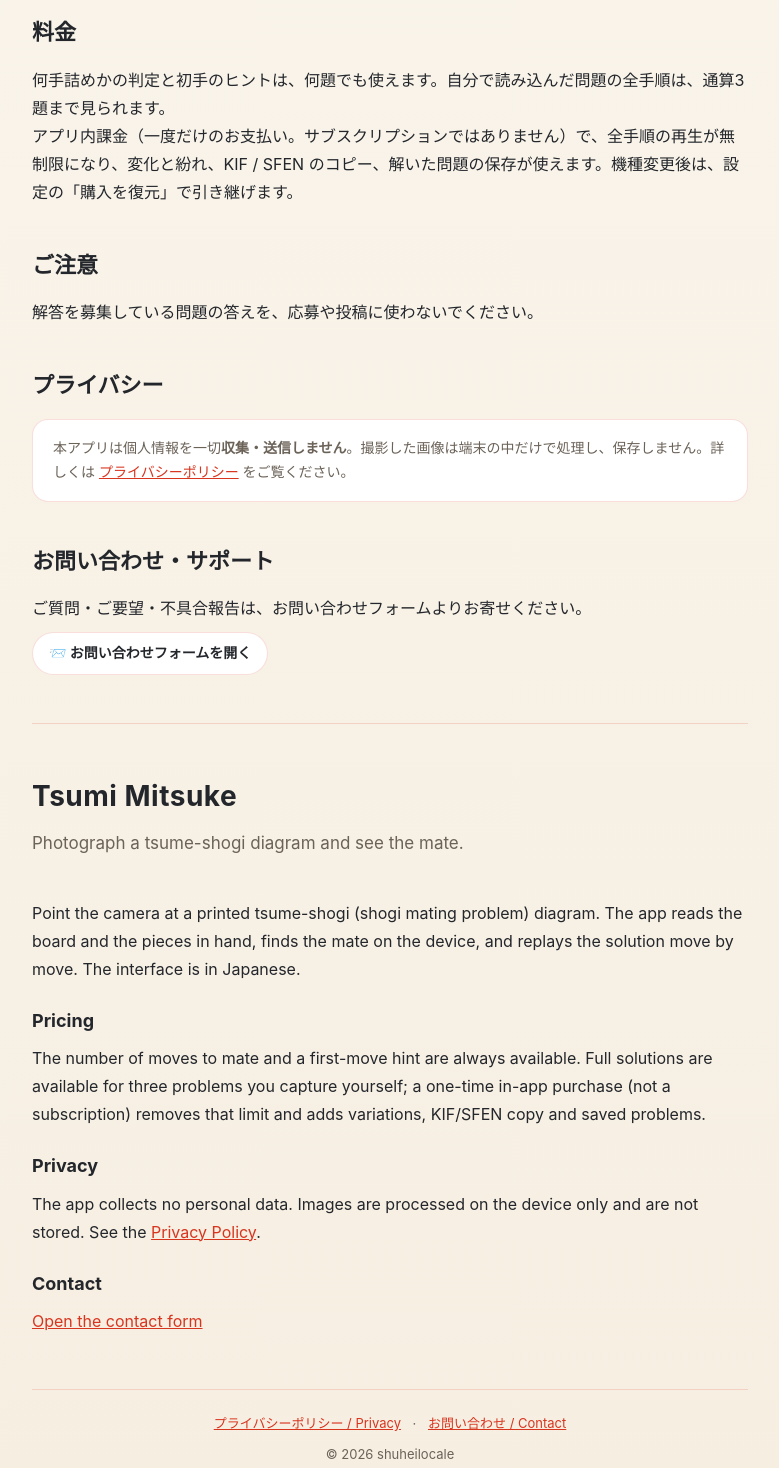
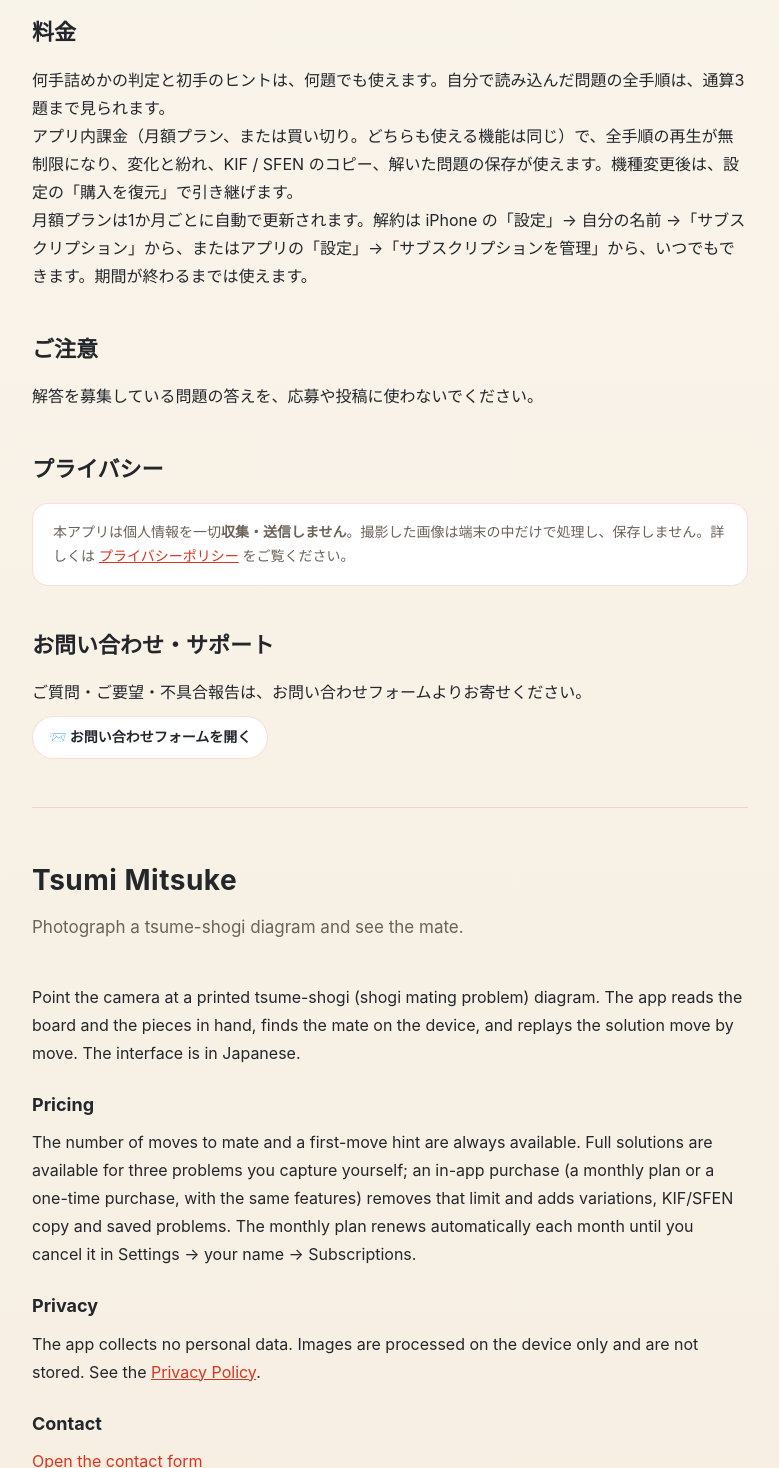
Before and after one commit to shuheilocale/shuheilocale.github.io, a plain HTML site: page tsumimitsuke/index.html in a window 1280 px wide. Shown: the part 2200-3668 px from the top of the page, without its empty margins (250-1029 px from the left). Drawn offline with Linux system fonts and the light colour scheme.

Commit message:
tsumimitsuke: monthly plan alongside the one-time purchase; network only for in-app purchases
Co-Authored-By: Claude Opus 5.5 <noreply@anthropic.com>

```diff
--- a/tsumimitsuke/index.html
+++ b/tsumimitsuke/index.html
@@ -94,7 +94,8 @@
   <section>
     <h2>料金</h2>
     <p>何手詰めかの判定と初手のヒントは、何題でも使えます。自分で読み込んだ問題の全手順は、通算3題まで見られます。</p>
-    <p>アプリ内課金（一度だけのお支払い。サブスクリプションではありません）で、全手順の再生が無制限になり、変化と紛れ、KIF / SFEN のコピー、解いた問題の保存が使えます。機種変更後は、設定の「購入を復元」で引き継げます。</p>
+    <p>アプリ内課金（月額プラン、または買い切り。どちらも使える機能は同じ）で、全手順の再生が無制限になり、変化と紛れ、KIF / SFEN のコピー、解いた問題の保存が使えます。機種変更後は、設定の「購入を復元」で引き継げます。</p>
+    <p>月額プランは1か月ごとに自動で更新されます。解約は iPhone の「設定」→ 自分の名前 →「サブスクリプション」から、またはアプリの「設定」→「サブスクリプションを管理」から、いつでもできます。期間が終わるまでは使えます。</p>
   </section>
 
   <section>
@@ -122,7 +123,7 @@
   <section>
     <p>Point the camera at a printed tsume-shogi (shogi mating problem) diagram. The app reads the board and the pieces in hand, finds the mate on the device, and replays the solution move by move. The interface is in Japanese.</p>
     <h3>Pricing</h3>
-    <p>The number of moves to mate and a first-move hint are always available. Full solutions are available for three problems you capture yourself; a one-time in-app purchase (not a subscription) removes that limit and adds variations, KIF/SFEN copy and saved problems.</p>
+    <p>The number of moves to mate and a first-move hint are always available. Full solutions are available for three problems you capture yourself; an in-app purchase (a monthly plan or a one-time purchase, with the same features) removes that limit and adds variations, KIF/SFEN copy and saved problems. The monthly plan renews automatically each month until you cancel it in Settings → your name → Subscriptions.</p>
     <h3>Privacy</h3>
     <p>The app collects no personal data. Images are processed on the device only and are not stored. See the <a href="privacy.html">Privacy Policy</a>.</p>
     <h3>Contact</h3>
```
Also changed, not shown: tsumimitsuke/privacy.html (+3 -3 lines).
